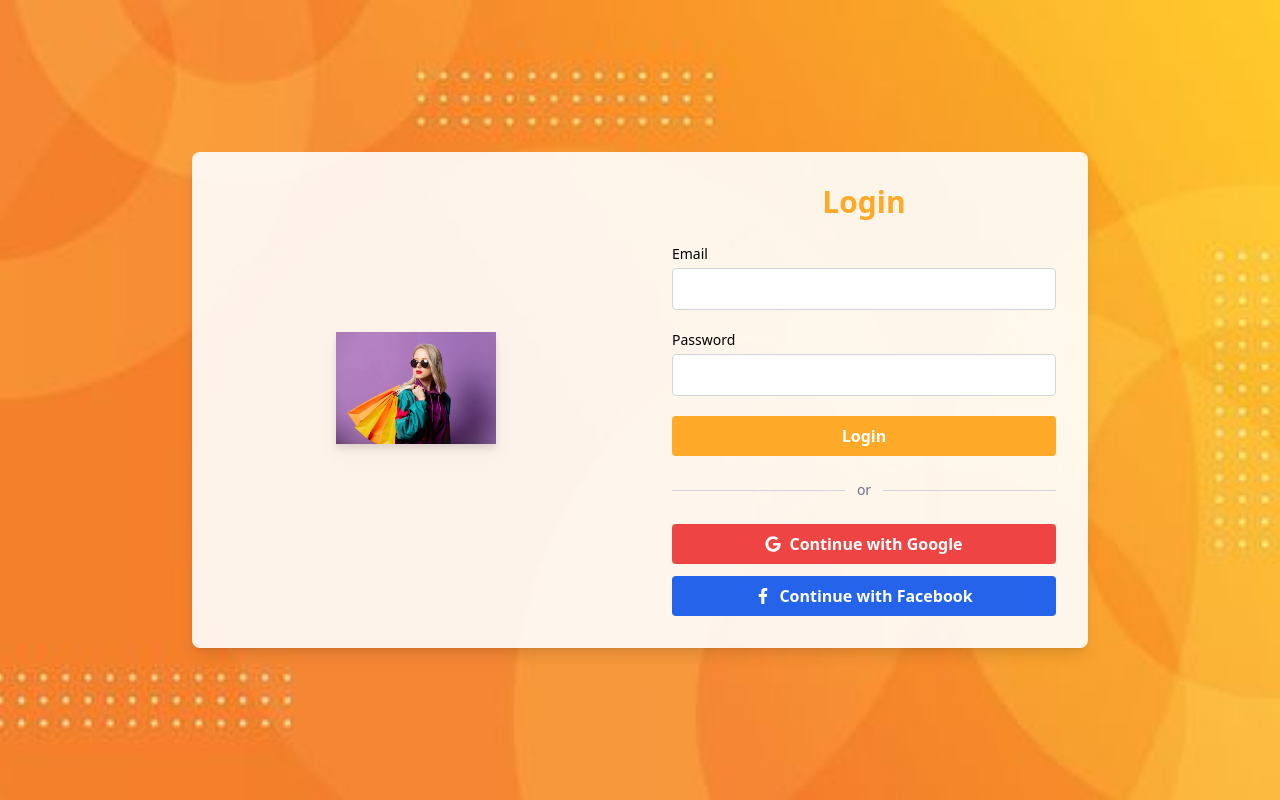
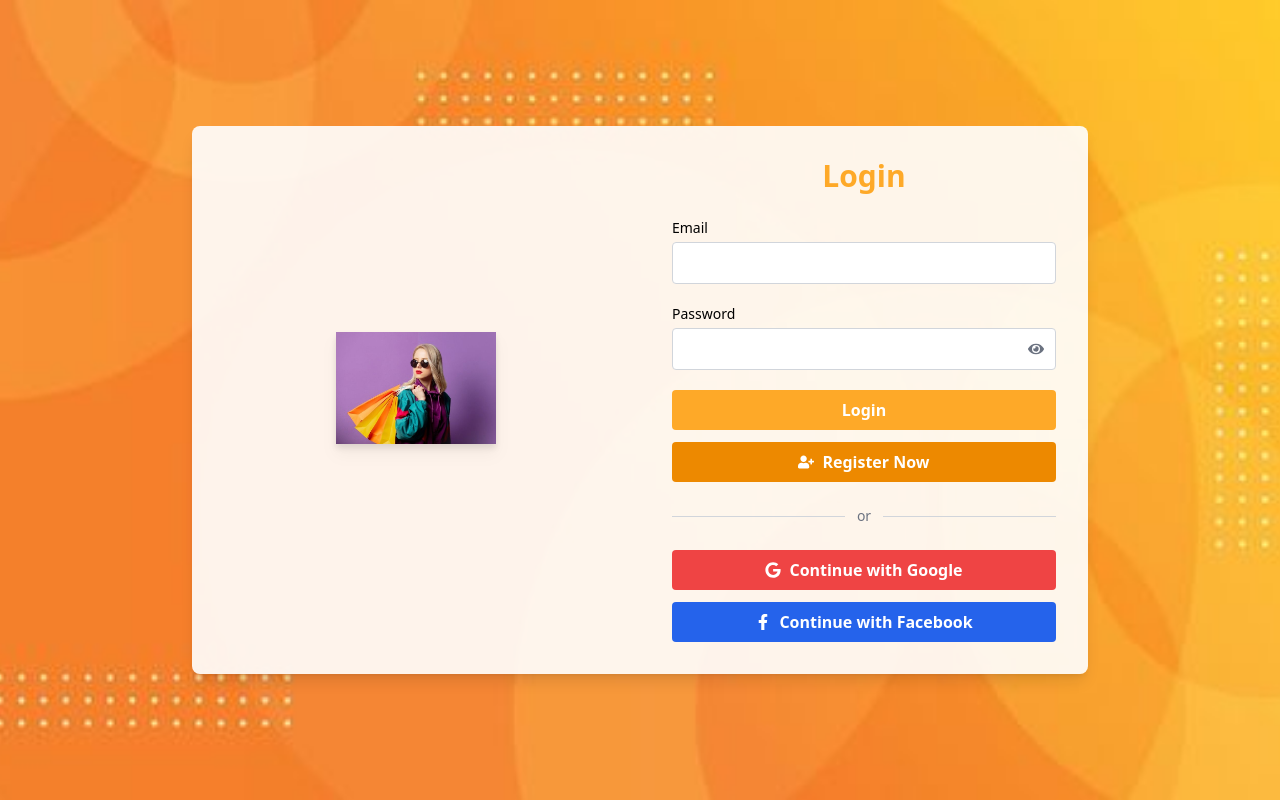
Before and after one commit to LumozTech/EXORA-CLIENT-UI, a React (Vite) app: page /login in a window 1280 px wide. Built offline with nearby package versions, Linux system fonts and the light colour scheme.

Commit message:
add the function to the register and login

```diff
--- a/src/pages/Login.jsx
+++ b/src/pages/Login.jsx
@@ -1,9 +1,9 @@
 import React, { useState } from "react";
 import axios from "axios";
-import { useNavigate } from "react-router-dom";
+import { useNavigate, Link } from "react-router-dom";
 import Banner from "../assets/website/orange-pattern.jpg";
 import Logo from "../assets/women/women4.jpg";
-import { FaGoogle, FaFacebookF } from "react-icons/fa";
+import { FaGoogle, FaFacebookF, FaEye, FaEyeSlash, FaUserPlus } from "react-icons/fa";
 import { ToastContainer, toast } from "react-toastify";
 import "react-toastify/dist/ReactToastify.css";
 import { getApiUrl } from '../config/api';
@@ -14,10 +14,15 @@ const Login = () => {
     password: "",
   });
   const [loading, setLoading] = useState(false);
+  const [showPassword, setShowPassword] = useState(false);
   const navigate = useNavigate();
 
   const handleChange = (e) => {
     setForm({ ...form, [e.target.name]: e.target.value });
+  };
+
+  const togglePasswordVisibility = () => {
+    setShowPassword(!showPassword);
   };
 
   const handleSubmit = async (e) => {
@@ -104,8 +109,9 @@ const Login = () => {
             </div>
             <div>
               <label className="block mb-1 text-sm font-medium">Password</label>
+              <div className="relative">
                 <input
-                type="password"
+                  type={showPassword ? "text" : "password"}
                   name="password"
                   className="w-full px-3 py-2 border border-gray-300 rounded focus:outline-none focus:border-primary dark:bg-gray-800"
                   value={form.password}
@@ -113,7 +119,16 @@ const Login = () => {
                   required
                   autoComplete="current-password"
                 />
+                <button
+                  type="button"
+                  onClick={togglePasswordVisibility}
+                  className="absolute inset-y-0 right-0 flex items-center px-3 text-gray-500 hover:text-primary"
+                >
+                  {showPassword ? <FaEyeSlash size={16} /> : <FaEye size={16} />}
+                </button>
               </div>
+            </div>
+            <div className="flex flex-col gap-3">
               <button
                 type="submit"
                 className={`w-full py-2 font-semibold text-white transition-colors rounded bg-primary hover:bg-secondary flex items-center justify-center ${
@@ -144,6 +159,13 @@ const Login = () => {
                 ) : null}
                 {loading ? "Logging in..." : "Login"}
               </button>
+              <Link
+                to="/register"
+                className="flex items-center justify-center w-full gap-2 py-2 font-semibold text-white transition-colors rounded bg-secondary hover:bg-primary"
+              >
+                <FaUserPlus /> Register Now
+              </Link>
+            </div>
           </form>
           <div className="flex items-center my-6">
             <div className="flex-grow border-t border-gray-300"></div>
--- a/src/pages/Register.jsx
+++ b/src/pages/Register.jsx
@@ -80,7 +80,7 @@ const Register = () => {
       }
 
       // Register user
-      const response = await axios.post(getApiUrl("/api/users/register"), {
+      const response = await axios.post(getApiUrl("/api/users"), {
         email: form.email,
         firstName: form.firstName,
         lastName: form.lastName,
```
Lines whose indentation alone changed are shown as unchanged.
